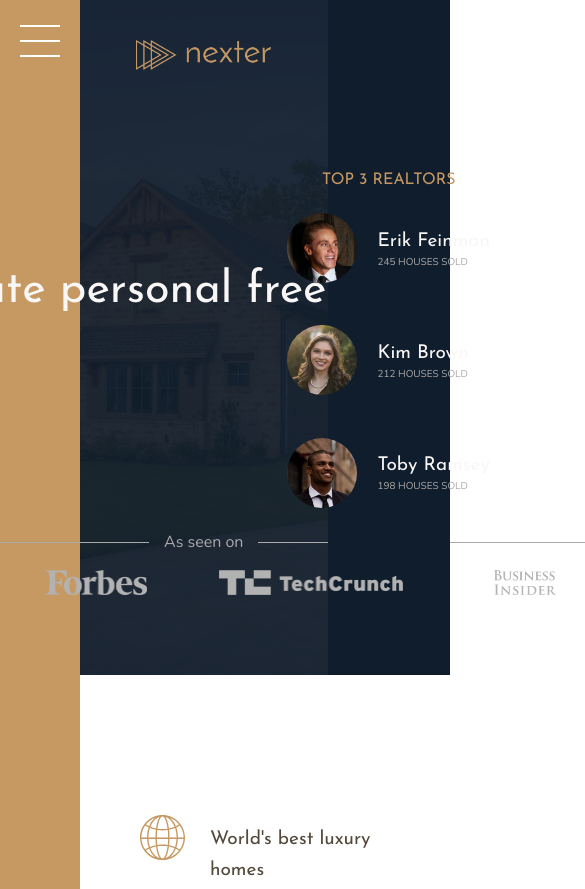
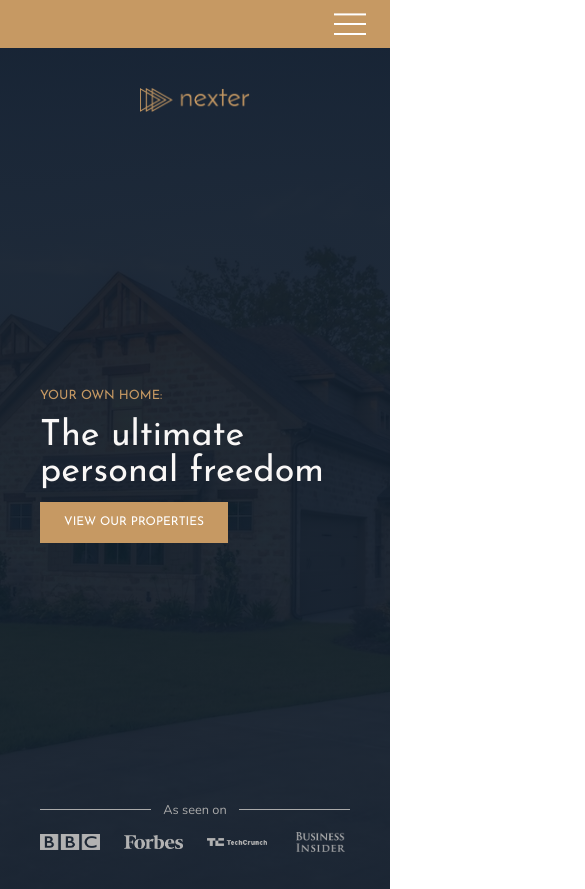
Before and after one commit to dubrova-ivan/lp-css-grid, a website: page index.html in a window 390 px wide. Shown: the top 889 px of the page, 585 px wide, since content can reach past the window. Drawn offline with nearby package versions, Linux system fonts and the light colour scheme; files that its build step writes are made by us from their sources.

Commit message:
Write media queries for small screen resolutions

```diff
--- a/sass/_base.scss
+++ b/sass/_base.scss
@@ -12,6 +12,11 @@ $color-grey-dark-2: #6D5D4B;
 $font-primary: 'Nunito', sans-serif;
 $font-display: 'Josefin Sans', sans-serif;
 
+$bp-largest: 76em; // 1200px/16px
+$bp-large: 62.5em; // 1000px/16px
+$bp-medium: 50em;  // 800px/16px
+$bp-small: 37.5em; // 600px/16px
+
 *, *::before, *::after {
     margin: 0;
     padding: 0;
@@ -21,6 +26,10 @@ $font-display: 'Josefin Sans', sans-serif;
 html {
     box-sizing: border-box;
     font-size: 62.5%;
+
+    @media only screen and (max-width: $bp-largest) {
+        font-size: 50%;
+    }
 }
 
 body {
@@ -33,6 +42,14 @@ body {
 .container {
     display: grid;
     grid-template-rows: 80vh min-content 40vw repeat(3, min-content);
-    grid-template-columns: [sidebar-start] 8rem [sidebar-end full-start] minmax(6rem, 1fr) [center-start]
-        repeat(8, [col-start] minmax(min-content, 14rem) [col-end]) [center-end] minmax(6rem, 1fr) [full-end];
+    grid-template-columns: [sidebar-start] 8rem [sidebar-end full-start] minmax(6rem, 1fr) [center-start] repeat(8, [col-start] minmax(min-content, 14rem) [col-end]) [center-end] minmax(6rem, 1fr) [full-end];
+
+    @media only screen and (max-width: $bp-large) {
+        grid-template-rows: 6rem 80vh min-content 40vw repeat(3, min-content);
+        grid-template-columns: [full-start] minmax(6rem, 1fr) [center-start] repeat(8, [col-start] minmax(min-content, 14rem) [col-end]) [center-end] minmax(6rem, 1fr) [full-end];
+    }
+
+    @media only screen and (max-width: $bp-medium) {
+        grid-template-rows: 6rem 100vh repeat(6, min-content);
+    }
 }
--- a/sass/_header.scss
+++ b/sass/_header.scss
@@ -7,10 +7,18 @@
     grid-column: full-start / col-end 6;
 
     display: grid;
-    grid-template-rows: 1fr min-content 6rem 1fr;
-    grid-template-columns: max-content;
+    grid-template-rows: 1fr min-content minmax(6rem, min-content) 1fr;
+    grid-template-columns: minmax(min-content, max-content);
     grid-gap: 1.5rem;
     justify-content: center;
+
+    @media only screen and (max-width: $bp-medium) {
+        grid-column: 1 / -1;
+    }
+
+    @media only screen and (max-width: $bp-small) {
+        padding: 5rem;
+    }
 }
 
 .header__logo {
@@ -46,9 +54,11 @@
     grid-template-columns: repeat(4, 1fr);
     grid-gap: 3rem;
     justify-items: center;
+    align-items: center;
 }
 
 .header__seen-on-logo {
-    height: 2.5rem;
+    max-height: 2.5rem;
+    max-width: 100%;
     filter: brightness(70%);
 }
--- a/sass/_realtors.scss
+++ b/sass/_realtors.scss
@@ -8,6 +8,10 @@
     justify-content: center;
     grid-row-gap: 2rem;
     justify-items: center;
+
+    @media only screen and (max-width: $bp-medium) {
+        grid-column: 1 / -1;
+    }
 }
 
 .realtors__list {
@@ -16,6 +20,14 @@
     grid-column-gap: 2rem;
     grid-row-gap: 5vh;
     align-items: center;
+
+    @media only screen and (max-width: $bp-medium) {
+        grid-template-columns: repeat(6, min-content max-content);
+    }
+
+    @media only screen and (max-width: $bp-small) {
+        grid-template-columns: min-content max-content;
+    }
 }
 
 .realtors__img {
--- a/sass/_sidebar.scss
+++ b/sass/_sidebar.scss
@@ -5,6 +5,13 @@
 
     display: grid;
     justify-content: center;
+
+    @media only screen and (max-width: $bp-large) {
+        grid-column: full-start / full-end;
+        grid-row: 1 / 2;
+        justify-content: end;
+        align-items: center;
+    }
 }
 
 .sidebar__button {
@@ -26,4 +33,12 @@
 
     &::before { transform: translateY(-1.5rem); }
     &::after { transform: translateY(1.3rem); }
+
+    @media only screen and (max-width: $bp-large) {
+        margin-top: 0;
+        margin-right: 3rem;
+
+        &::before { transform: translateY(-1.2rem); }
+        &::after { transform: translateY(1.0rem); }
+    }
 }
--- a/sass/_story.scss
+++ b/sass/_story.scss
@@ -2,11 +2,17 @@
     &__pictures {
         background-color: $color-primary;
         background-image: linear-gradient(rgba($color-primary, .5), rgba($color-primary, .5)), url(../img/back.jpg);
+        background-size: cover;
         grid-column: full-start / col-end 4;
         display: grid;
         grid-template-rows: repeat(6, 1fr);
         grid-template-columns: repeat(6, 1fr);
         align-items: center;
+
+        @media only screen and (max-width: $bp-medium) {
+            grid-column: 1 / -1;
+            padding: 6rem;
+        }
     }
 
     &__img--1 {
@@ -14,6 +20,11 @@
         grid-row: 2 / span 4;
         grid-column: 2 / span 4;
         box-shadow: 0 2rem 5rem rgba(#000, .1);
+
+        @media only screen and (max-width: $bp-medium) {
+            grid-column: 1 / 5;
+            grid-row: 1 / -1;
+        }
     }
 
     &__img--2 {
@@ -22,6 +33,11 @@
         grid-column: 4 / 7;
         z-index: 20;
         box-shadow: 0 2rem 5rem rgba(#000, .2);
+
+        @media only screen and (max-width: $bp-medium) {
+            grid-row: 1 / -1;
+            width: 100%;
+        }
     }
 
     &__content {
@@ -31,6 +47,11 @@
         display: grid;
         align-content: center;
         justify-items: start;
+
+        @media only screen and (max-width: $bp-medium) {
+            grid-column: 1 / -1;
+            grid-row: 5 / 6;
+        }
     }
 
     &__text {
```
Also changed, not shown: 1 other file.
